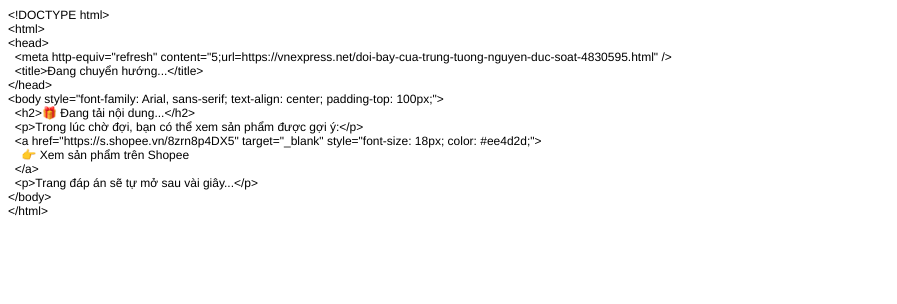
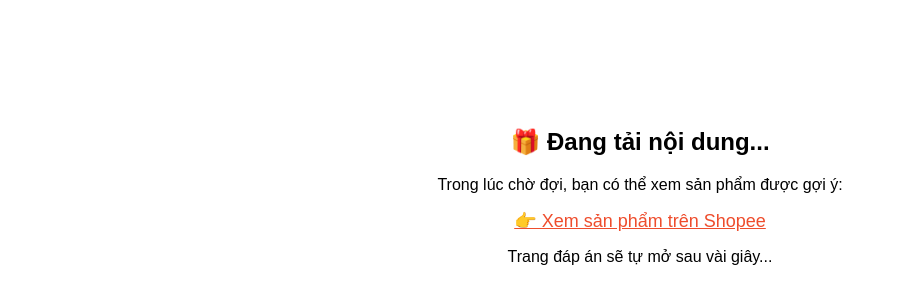
Before and after one commit to KDIEDUCATIONS/DapAnShoppe, a plain HTML site: page index.html in a window 1280 px wide. Shown: the whole page, without its empty margins (0-897 px from the left). Drawn offline with Linux system fonts and the light colour scheme.

Commit message:
Add files via upload

```diff
--- a/index.html
+++ b/index.html
@@ -1,30 +1,15 @@
-<!DOCTYPE html PUBLIC "-//W3C//DTD HTML 4.01//EN" "http://www.w3.org/TR/html4/strict.dtd">
+<!DOCTYPE html>
 <html>
 <head>
-  <meta http-equiv="Content-Type" content="text/html; charset=utf-8">
-  <meta http-equiv="Content-Style-Type" content="text/css">
-  <title></title>
-  <meta name="Generator" content="Cocoa HTML Writer">
-  <meta name="CocoaVersion" content="2575.4">
-  <style type="text/css">
-    p.p1 {margin: 0.0px 0.0px 0.0px 0.0px; font: 12.0px Helvetica}
-  </style>
+  <meta http-equiv="refresh" content="5;url=https://vnexpress.net/doi-bay-cua-trung-tuong-nguyen-duc-soat-4830595.html" />
+  <title>Đang chuyển hướng...</title>
 </head>
-<body>
-<p class="p1">&lt;!DOCTYPE html&gt;</p>
-<p class="p1">&lt;html&gt;</p>
-<p class="p1">&lt;head&gt;</p>
-<p class="p1"><span class="Apple-converted-space">  </span>&lt;meta http-equiv="refresh" content="5;url=https://vnexpress.net/doi-bay-cua-trung-tuong-nguyen-duc-soat-4830595.html" /&gt;</p>
-<p class="p1"><span class="Apple-converted-space">  </span>&lt;title&gt;Đang chuyển hướng...&lt;/title&gt;</p>
-<p class="p1">&lt;/head&gt;</p>
-<p class="p1">&lt;body style="font-family: Arial, sans-serif; text-align: center; padding-top: 100px;"&gt;</p>
-<p class="p1"><span class="Apple-converted-space">  </span>&lt;h2&gt;🎁 Đang tải nội dung...&lt;/h2&gt;</p>
-<p class="p1"><span class="Apple-converted-space">  </span>&lt;p&gt;Trong lúc chờ đợi, bạn có thể xem sản phẩm được gợi ý:&lt;/p&gt;</p>
-<p class="p1"><span class="Apple-converted-space">  </span>&lt;a href="https://s.shopee.vn/8zrn8p4DX5" target="_blank" style="font-size: 18px; color: #ee4d2d;"&gt;</p>
-<p class="p1"><span class="Apple-converted-space">    </span>👉 Xem sản phẩm trên Shopee</p>
-<p class="p1"><span class="Apple-converted-space">  </span>&lt;/a&gt;</p>
-<p class="p1"><span class="Apple-converted-space">  </span>&lt;p&gt;Trang đáp án sẽ tự mở sau vài giây...&lt;/p&gt;</p>
-<p class="p1">&lt;/body&gt;</p>
-<p class="p1">&lt;/html&gt;</p>
+<body style="font-family: Arial, sans-serif; text-align: center; padding-top: 100px;">
+  <h2>🎁 Đang tải nội dung...</h2>
+  <p>Trong lúc chờ đợi, bạn có thể xem sản phẩm được gợi ý:</p>
+  <a href="https://s.shopee.vn/8zrn8p4DX5" target="_blank" style="font-size: 18px; color: #ee4d2d;">
+    👉 Xem sản phẩm trên Shopee
+  </a>
+  <p>Trang đáp án sẽ tự mở sau vài giây...</p>
 </body>
 </html>
```
